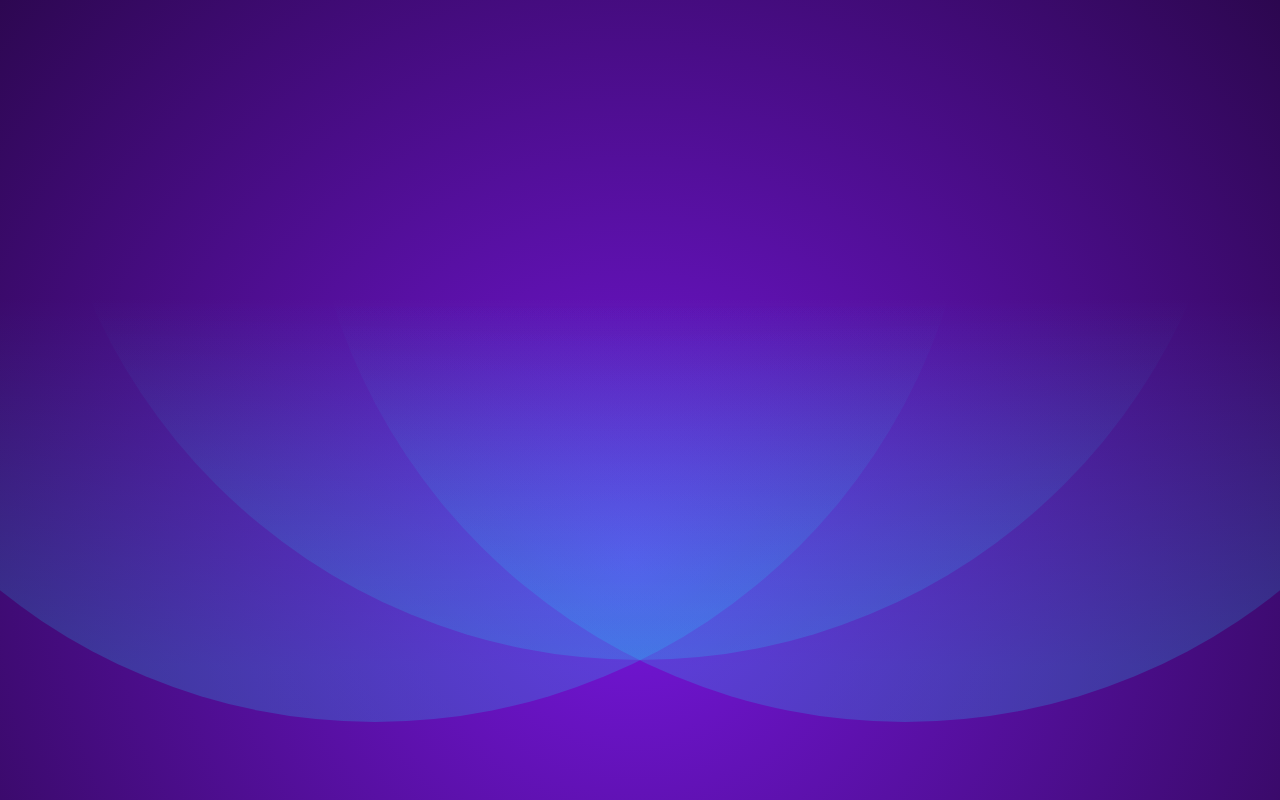
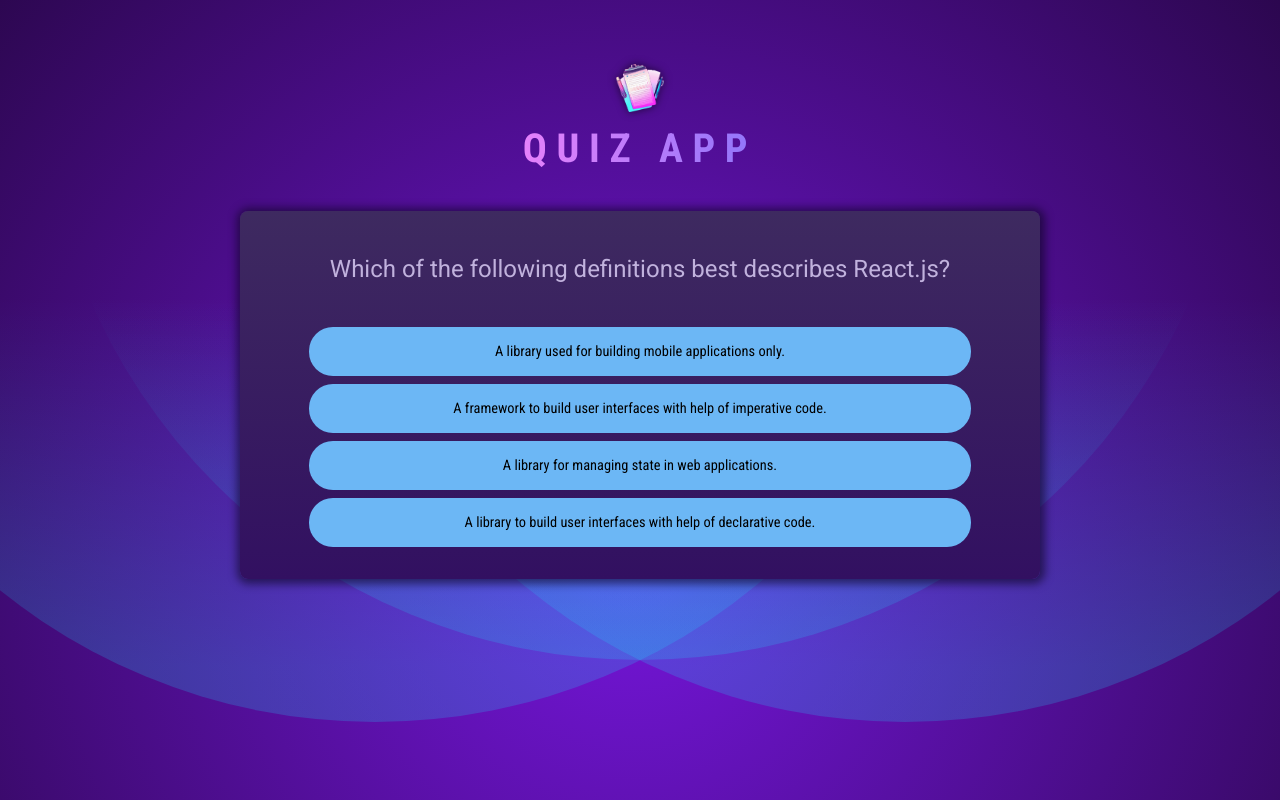
Before and after one commit to NomanMunir/react-journey, a React (Vite) app in the folder 12-demo-project-reactQuiz/: page / in a window 1280 px wide. Built offline with nearby package versions, Linux system fonts and the light colour scheme.

Commit message:
- Building a quiz app using what i have learn so far.

```diff
--- a/12-demo-project-reactQuiz/src/App.jsx
+++ b/12-demo-project-reactQuiz/src/App.jsx
@@ -1,3 +1,13 @@
-function App() {}
+import Header from "./components/Header";
+import Quiz from "./components/Quiz";
+
+function App() {
+  return (
+    <>
+      <Header />
+      <Quiz />
+    </>
+  );
+}
 
 export default App;
--- /dev/null
+++ b/12-demo-project-reactQuiz/src/components/Header.jsx
@@ -0,0 +1,11 @@
+import logoImg from "../assets/quiz-logo.png";
+
+export default function Header({}) {
+    return (
+        <header>
+            <img src={logoImg} alt="Quiz App logo" />
+            <h1>Quiz App</h1>
+
+        </header>
+    )
+}
--- /dev/null
+++ b/12-demo-project-reactQuiz/src/components/Quiz.jsx
@@ -0,0 +1,45 @@
+import { useState } from "react";
+import QUESTIONS from "../questions.js";
+import quizCompletedImg from "../assets/quiz-complete.png";
+
+export default function Quiz({}) {
+  const [userAnswers, setUserAnswers] = useState([]);
+  const questionIndex = userAnswers.length;
+
+  const isQuizCompleted = userAnswers.length === QUESTIONS.length;
+
+  function handleSelectedAnswer(selectedAnswer) {
+    setUserAnswers((prevAnswers) => {
+      return [...prevAnswers, selectedAnswer];
+    });
+  }
+
+  if (isQuizCompleted) {
+    return (
+      <div id="summary">
+        <img src={quizCompletedImg} alt="Quiz compeleted image" />
+        <h2>Quiz Completed</h2>
+      </div>
+    );
+  }
+
+  const shuffledAnswers = [...QUESTIONS[questionIndex].answers];
+  shuffledAnswers.sort(() => Math.random() - 0.5);
+
+  return (
+    <div id="quiz">
+      <div id="question">
+        <h2>{QUESTIONS[questionIndex].text}</h2>
+        <ul id="answers">
+          {shuffledAnswers.map((answer) => (
+            <li key={answer} className="answer">
+              <button onClick={() => handleSelectedAnswer(answer)}>
+                {answer}
+              </button>
+            </li>
+          ))}
+        </ul>
+      </div>
+    </div>
+  );
+}
--- /dev/null
+++ b/12-demo-project-reactQuiz/src/questions.js
@@ -0,0 +1,72 @@
+export default [
+  {
+    id: "q1",
+    text: "Which of the following definitions best describes React.js?",
+    answers: [
+      "A library to build user interfaces with help of declarative code.",
+      "A library for managing state in web applications.",
+      "A framework to build user interfaces with help of imperative code.",
+      "A library used for building mobile applications only.",
+    ],
+  },
+  {
+    id: "q2",
+    text: "What purpose do React hooks serve?",
+    answers: [
+      "Enabling the use of state and other React features in functional components.",
+      "Creating responsive layouts in React applications.",
+      "Handling errors within the application.",
+      "Part of the Redux library for managing global state.",
+    ],
+  },
+  {
+    id: "q3",
+    text: "Can you identify what JSX is?",
+    answers: [
+      "A JavaScript extension that adds HTML-like syntax to JavaScript.",
+      "A JavaScript library for building dynamic user interfaces.",
+      "A specific HTML version that was explicitly created for React.",
+      "A tool for making HTTP requests in a React application.",
+    ],
+  },
+  {
+    id: "q4",
+    text: "What is the most common way to create a component in React?",
+    answers: [
+      "By defining a JavaScript function that returns a renderable value.",
+      "By defining a custom HTML tag in JavaScript.",
+      "By creating a file with a .jsx extension.",
+      'By using the "new" keyword followed by the component name.',
+    ],
+  },
+  {
+    id: "q5",
+    text: 'What does the term "React state" imply?',
+    answers: [
+      "An object in a component that holds values and may cause the component to render on change.",
+      "The lifecycle phase a React component is in.",
+      "The overall status of a React application, including all props and components.",
+      "A library for managing global state in React applications.",
+    ],
+  },
+  {
+    id: "q6",
+    text: "How do you typically render list content in React apps?",
+    answers: [
+      "By using the map() method to iterate over an array of data and returning JSX.",
+      "By using the for() loop to iterate over an array of data and returning JSX.",
+      "By using the forEach() method to iterate over an array of data and returning JSX.",
+      "By using the loop() method to iterate over an array of data and returning JSX.",
+    ],
+  },
+  {
+    id: "q7",
+    text: "Which approach can NOT be used to render content conditionally?",
+    answers: [
+      "Using a the #if template syntax.",
+      "Using a ternary operator.",
+      "Using the && operator.",
+      "Using an if-else statement.",
+    ],
+  },
+];
```
Also changed, not shown: 1 other file (tests, documents, lock files or other folders).
